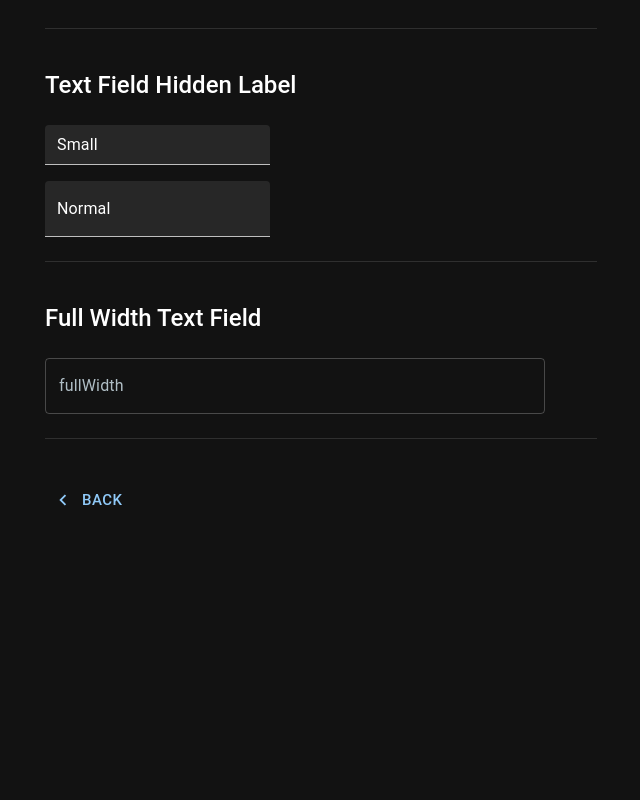
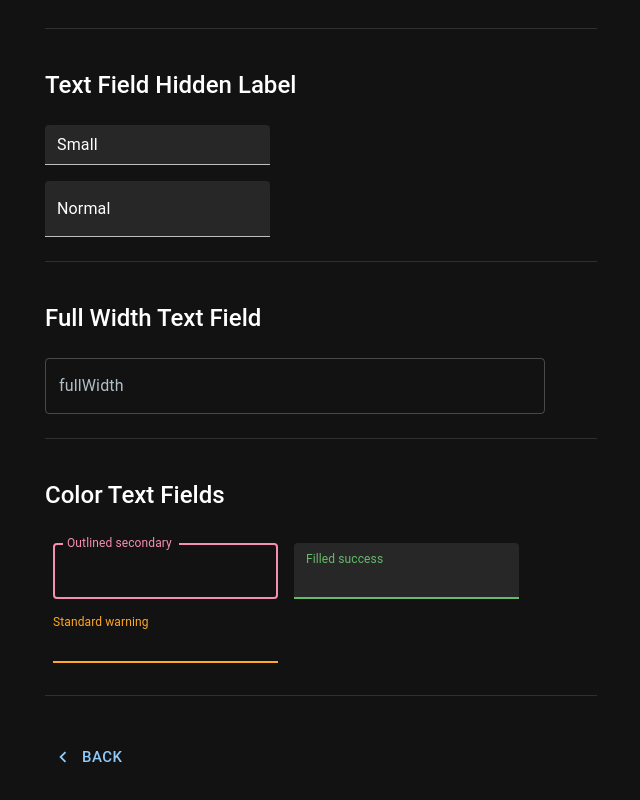
Before and after one commit to watcharakornton/mui_tutorials, a React (Vite) app: page /text-field in a window 1280 px wide. Shown: the part 4526-5326 px from the top of the page, without its empty margins (319-959 px from the left). Before the commit the page ends 5087 px from the top, so only its background shows below. Built offline with nearby package versions, Linux system fonts and the light colour scheme.

Commit message:
Add Color Text Fields into TextFields Component

```diff
--- a/src/inputs/TextFieldComponent.jsx
+++ b/src/inputs/TextFieldComponent.jsx
@@ -18,6 +18,36 @@ import {
 } from "@mui/material";
 
 import { AccountCircle, Visibility, VisibilityOff } from "@mui/icons-material";
+
+export const ColorTextFields = () => {
+  return (
+    <>
+      <Typography variant="h5" sx={{ mb: 3 }} fontWeight="fontWeightMedium">
+        Color Text Fields
+      </Typography>
+      <Box
+        component="form"
+        sx={{ "& > :not(style)": { m: 1, width: "25ch" } }}
+        noValidate
+        autoComplete="off"
+      >
+        <TextField label="Outlined secondary" color="secondary" focused />
+        <TextField
+          label="Filled success"
+          variant="filled"
+          color="success"
+          focused
+        />
+        <TextField
+          label="Standard warning"
+          variant="standard"
+          color="warning"
+          focused
+        />
+      </Box>
+    </>
+  );
+};
 
 export const FullWidthTextField = () => {
   return (
--- a/src/pages/TextFieldPage.jsx
+++ b/src/pages/TextFieldPage.jsx
@@ -14,6 +14,7 @@ import {
   TextFieldSizes,
   TextFieldHiddenLabel,
   FullWidthTextField,
+  ColorTextFields,
 } from "../inputs/TextFieldComponent";
 
 const TextFieldPage = () => {
@@ -29,6 +30,7 @@ const TextFieldPage = () => {
     <TextFieldSizes />,
     <TextFieldHiddenLabel />,
     <FullWidthTextField />,
+    <ColorTextFields />,
   ];
 
   return (
```
